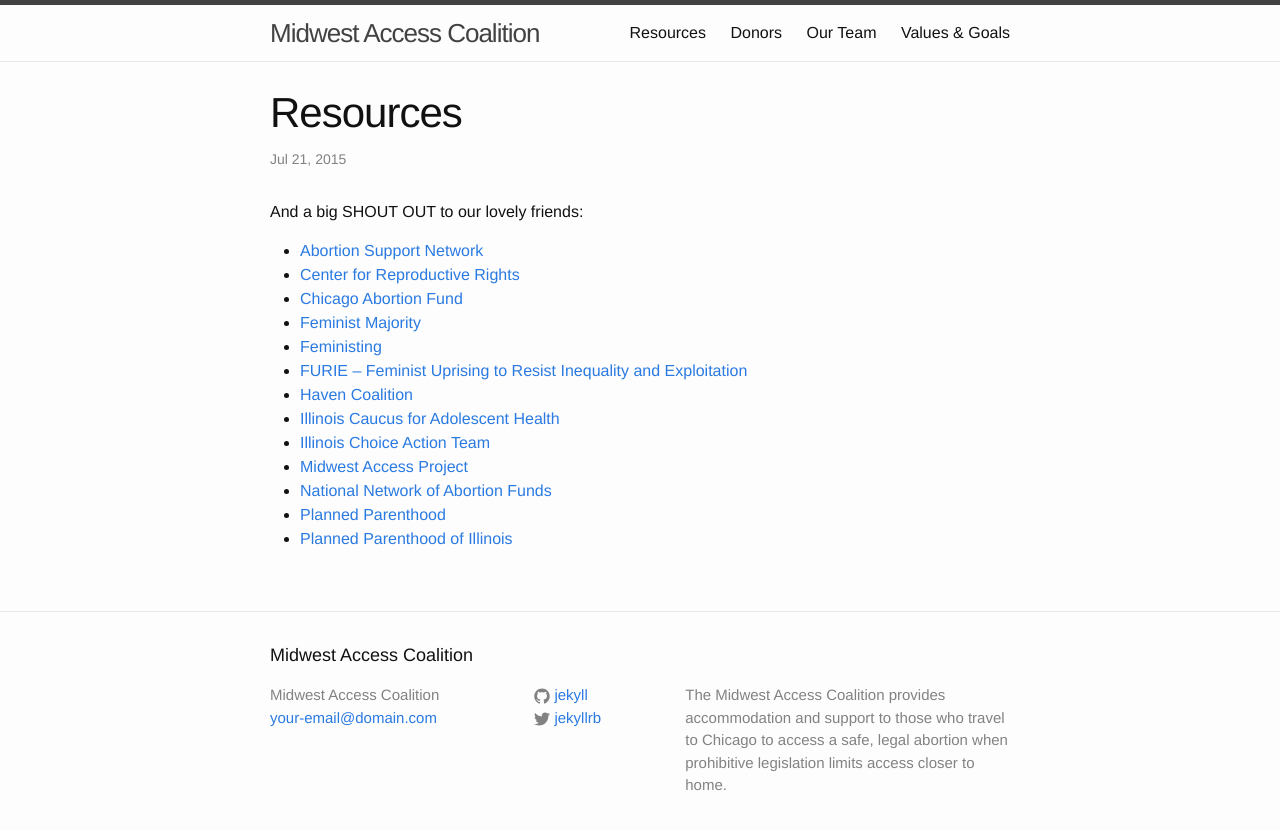
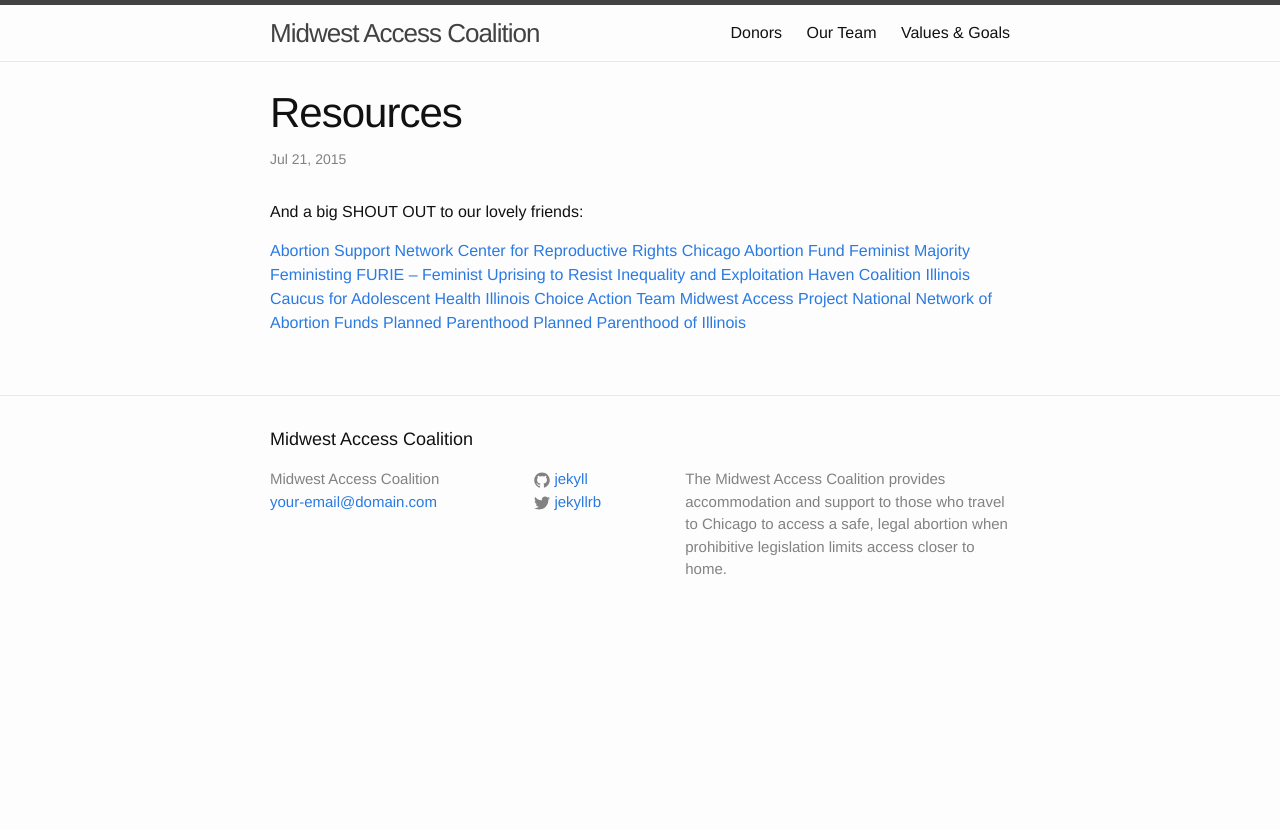
Before and after one commit to emmajellz/midwestaccesscoalition.github.io, a Jekyll site: the page built from resources/_posts/2015-07-21-resources.markdown, in a window 1280 px wide. Shown: the top 830 px of the page. Built offline with Jekyll 4.4.1, drawn with Linux system fonts in a browser that asks for light colours.

Commit message:
changed dir structure -- not working but making progress

```diff
--- a/_announcements/2015-07-21-easy-as-pie.markdown
+++ b/announcements/_posts/2015-07-21-easy-as-pie.markdown
@@ -2,7 +2,7 @@
 layout: event
 title:  "Easy as Pie"
 date:   2015-07-21 21:29:42
-categories: event fundraiser
+categories: announcements
 ---
 
 ##a fundraiser for abortion access
--- a/resources/_posts/2015-07-21-resources.markdown
+++ b/resources/_posts/2015-07-21-resources.markdown
@@ -7,16 +7,16 @@
 
 And a big SHOUT OUT to our lovely friends:
 
-* [Abortion Support Network](https://www.abortionsupport.org.uk/)
-* [Center for Reproductive Rights](http://www.reproductiverights.org/)
-* [Chicago Abortion Fund](http://chicagoabortionfund.com/)
-* [Feminist Majority](http://feministmajority.org/)
-* [Feministing](http://feministing.com/)
-* [FURIE -- Feminist Uprising to Resist Inequality and Exploitation](https://www.facebook.com/chicagofurie)
-* [Haven Coalition](http://www.fundabortionnow.org/funds/havencoalition)
-* [Illinois Caucus for Adolescent Health](http://www.icah.org/)
-* [Illinois Choice Action Team](http://www.ilchoiceactionteam.org/)
-* [Midwest Access Project](http://midwestaccessproject.org/)
-* [National Network of Abortion Funds](http://www.fundabortionnow.org/)
-* [Planned Parenthood](http://www.plannedparenthood.org/)
-* [Planned Parenthood of Illinois](http://www.plannedparenthood.org/planned-parenthood-illinois)
+[Abortion Support Network](https://www.abortionsupport.org.uk/)
+[Center for Reproductive Rights](http://www.reproductiverights.org/)
+[Chicago Abortion Fund](http://chicagoabortionfund.com/)
+[Feminist Majority](http://feministmajority.org/)
+[Feministing](http://feministing.com/)
+[FURIE -- Feminist Uprising to Resist Inequality and Exploitation](https://www.facebook.com/chicagofurie)
+[Haven Coalition](http://www.fundabortionnow.org/funds/havencoalition)
+[Illinois Caucus for Adolescent Health](http://www.icah.org/)
+[Illinois Choice Action Team](http://www.ilchoiceactionteam.org/)
+[Midwest Access Project](http://midwestaccessproject.org/)
+[National Network of Abortion Funds](http://www.fundabortionnow.org/)
+[Planned Parenthood](http://www.plannedparenthood.org/)
+[Planned Parenthood of Illinois](http://www.plannedparenthood.org/planned-parenthood-illinois)
```
Also changed, not shown: index.html (+5 -2 lines), resources/2015-07-21-resources.markdown (deleted, +0 -22 lines), index_from_announcements.html (renamed from _announcements/index.html), 1 other file.
